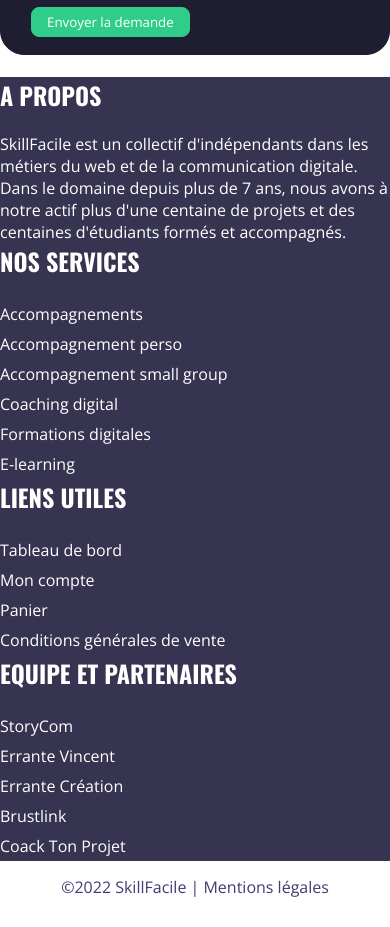
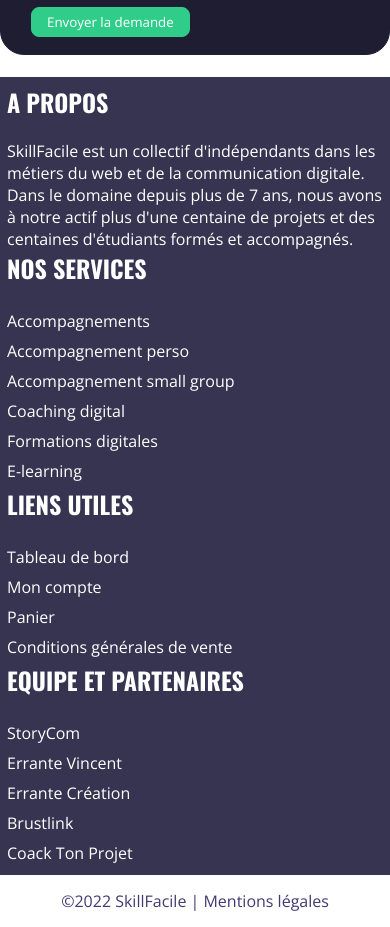
Before and after one commit to Nisnouss/Skillfacile, a plain HTML site: page index.html in a window 390 px wide. Shown: the part 4083-5010 px from the top of the page. Drawn offline with nearby package versions, Linux system fonts and the light colour scheme.

Commit message:
Responsive phone

```diff
--- a/css/index.css
+++ b/css/index.css
@@ -581,8 +581,7 @@
 footer div{
     display: grid;
     grid-template-columns: repeat(4, 1fr);
-    margin: auto;
-    max-width: 1100px;
+    padding: 15px 60px;
     gap: 30px;
     font-size: 16px;
     background-color: #363450;
@@ -861,7 +860,12 @@
         width: fit-content;
     }
 
+    main .section5 .formulaire .savoir{
+        font-size: 18px;
+    }
+
     footer div{
         display: inline-block;
+        padding: 7px;
     }
 }
```
